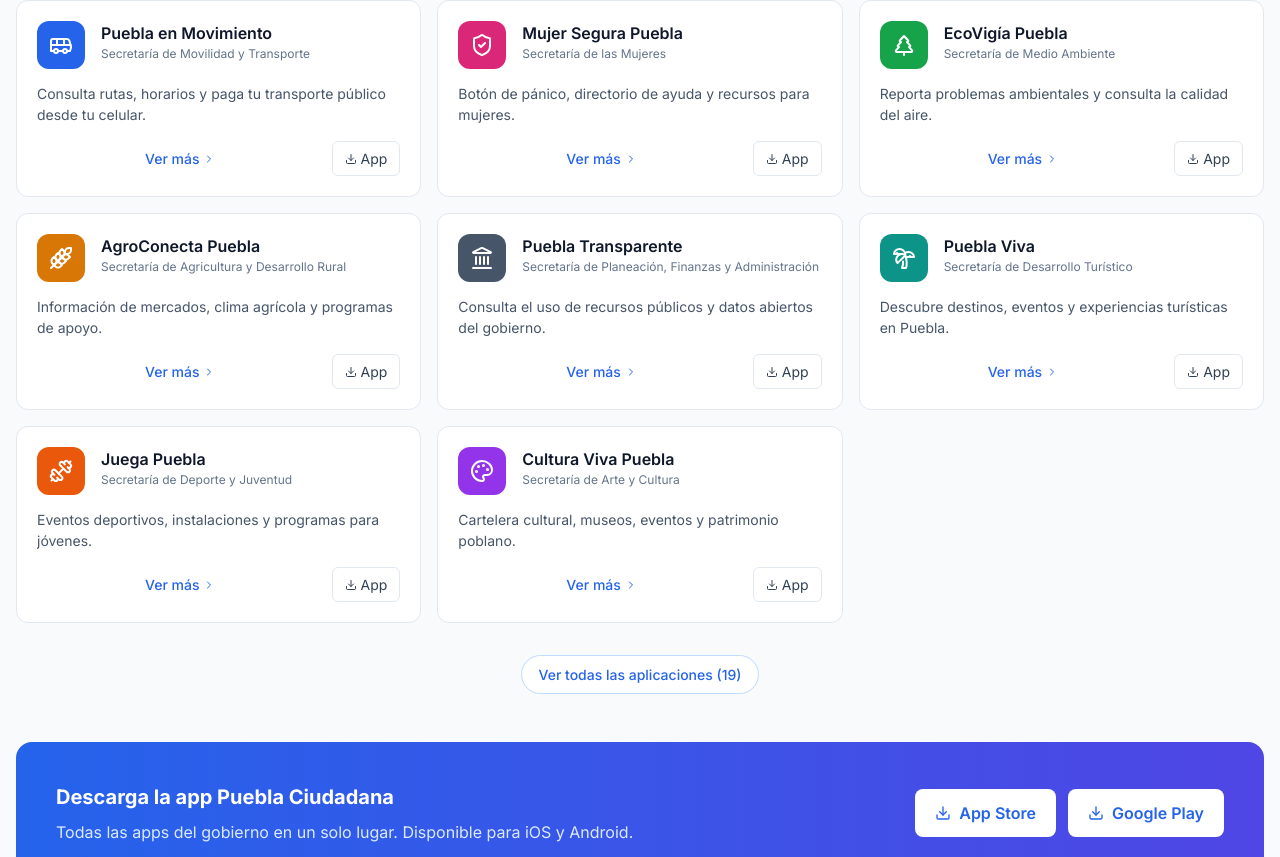
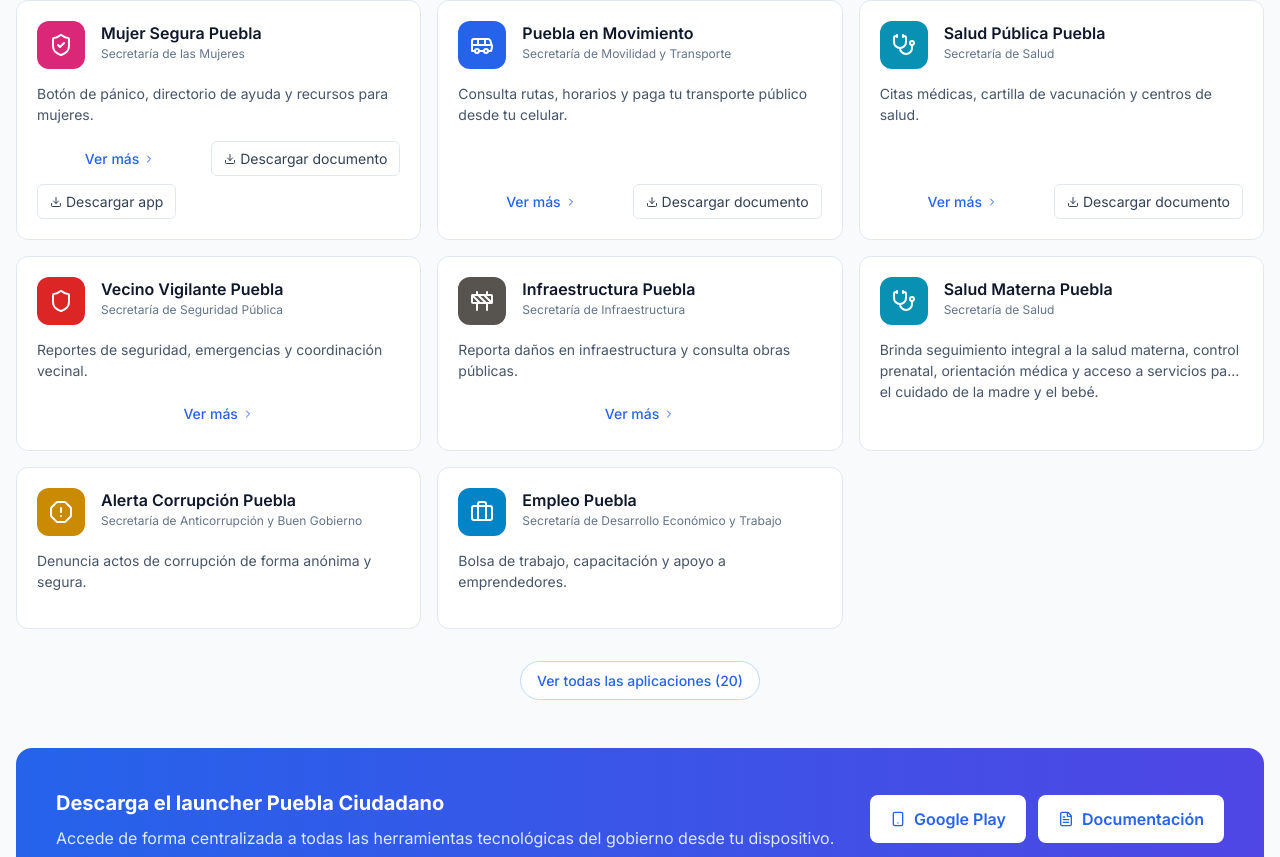
Before and after one commit to jocdjesus/Gob-Puebla, a Next.js app: page / in a window 1280 px wide. Shown: the part 5923-6780 px from the top of the page. Built offline with nearby package versions, Linux system fonts and the light colour scheme.

Commit message:
Fix: Se arreglo lo de sistema digital le falta back

```diff
--- a/components/portal/EcosistemaDigital.tsx
+++ b/components/portal/EcosistemaDigital.tsx
@@ -1,63 +1,356 @@
 //components/portal/EcosistemaDigital.tsx
-'use client'
+"use client";
 
-import { useState } from 'react'
+import { useState } from "react";
 import {
-  Bus, ShieldCheck, TreePine, Wheat, Landmark, Palmtree,
-  Dumbbell, Palette, Radio, Shield, Heart, GraduationCap,
-  AlertOctagon, Stethoscope, Briefcase, Construction,
-  Users, Scale, Smartphone, Download, ChevronRight
-} from 'lucide-react'
+  Bus,
+  ShieldCheck,
+  TreePine,
+  Wheat,
+  Landmark,
+  Palmtree,
+  Dumbbell,
+  Palette,
+  Radio,
+  Shield,
+  Heart,
+  GraduationCap,
+  AlertOctagon,
+  Stethoscope,
+  Briefcase,
+  Construction,
+  Users,
+  Scale,
+  Smartphone,
+  Download,
+  ChevronRight,
+  FileText,
+} from "lucide-react";
 
 const aplicaciones = [
-  { id: 1, nombre: 'Puebla en Movimiento', secretaria: 'Secretaría de Movilidad y Transporte', descripcion: 'Consulta rutas, horarios y paga tu transporte público desde tu celular.', icon: Bus, color: '#2563eb', categoria: 'Movilidad' },
-  { id: 2, nombre: 'Mujer Segura Puebla', secretaria: 'Secretaría de las Mujeres', descripcion: 'Botón de pánico, directorio de ayuda y recursos para mujeres.', icon: ShieldCheck, color: '#db2777', categoria: 'Seguridad' },
-  { id: 3, nombre: 'EcoVigía Puebla', secretaria: 'Secretaría de Medio Ambiente', descripcion: 'Reporta problemas ambientales y consulta la calidad del aire.', icon: TreePine, color: '#16a34a', categoria: 'Ambiente' },
-  { id: 4, nombre: 'AgroConecta Puebla', secretaria: 'Secretaría de Agricultura y Desarrollo Rural', descripcion: 'Información de mercados, clima agrícola y programas de apoyo.', icon: Wheat, color: '#d97706', categoria: 'Agricultura' },
-  { id: 5, nombre: 'Puebla Transparente', secretaria: 'Secretaría de Planeación, Finanzas y Administración', descripcion: 'Consulta el uso de recursos públicos y datos abiertos del gobierno.', icon: Landmark, color: '#475569', categoria: 'Transparencia' },
-  { id: 6, nombre: 'Puebla Viva', secretaria: 'Secretaría de Desarrollo Turístico', descripcion: 'Descubre destinos, eventos y experiencias turísticas en Puebla.', icon: Palmtree, color: '#0d9488', categoria: 'Turismo' },
-  { id: 7, nombre: 'Juega Puebla', secretaria: 'Secretaría de Deporte y Juventud', descripcion: 'Eventos deportivos, instalaciones y programas para jóvenes.', icon: Dumbbell, color: '#ea580c', categoria: 'Deporte' },
-  { id: 8, nombre: 'Cultura Viva Puebla', secretaria: 'Secretaría de Arte y Cultura', descripcion: 'Cartelera cultural, museos, eventos y patrimonio poblano.', icon: Palette, color: '#9333ea', categoria: 'Cultura' },
-  { id: 9, nombre: 'Puebla Conectada', secretaria: 'Secretaría de Gobernación', descripcion: 'Información de protección civil, alertas y comunicados oficiales.', icon: Radio, color: '#4f46e5', categoria: 'Gobierno' },
-  { id: 10, nombre: 'Vecino Vigilante Puebla', secretaria: 'Secretaría de Seguridad Pública', descripcion: 'Reportes de seguridad, emergencias y coordinación vecinal.', icon: Shield, color: '#dc2626', categoria: 'Seguridad' },
-  { id: 11, nombre: 'Bienestar Comunitario', secretaria: 'Secretaría del Bienestar', descripcion: 'Programas sociales, apoyos y servicios comunitarios.', icon: Heart, color: '#e11d48', categoria: 'Bienestar' },
-  { id: 12, nombre: 'Escuela Puebla', secretaria: 'Secretaría de Educación Pública', descripcion: 'Inscripciones, becas, calendario escolar y recursos educativos.', icon: GraduationCap, color: '#059669', categoria: 'Educación' },
-  { id: 13, nombre: 'Alerta Corrupción Puebla', secretaria: 'Secretaría de Anticorrupción y Buen Gobierno', descripcion: 'Denuncia actos de corrupción de forma anónima y segura.', icon: AlertOctagon, color: '#ca8a04', categoria: 'Anticorrupción' },
-  { id: 14, nombre: 'Salud Pública Puebla', secretaria: 'Secretaría de Salud', descripcion: 'Citas médicas, cartilla de vacunación y centros de salud.', icon: Stethoscope, color: '#0891b2', categoria: 'Salud' },
-  { id: 15, nombre: 'Empleo Puebla', secretaria: 'Secretaría de Desarrollo Económico y Trabajo', descripcion: 'Bolsa de trabajo, capacitación y apoyo a emprendedores.', icon: Briefcase, color: '#0284c7', categoria: 'Empleo' },
-  { id: 16, nombre: 'Infraestructura Puebla', secretaria: 'Secretaría de Infraestructura', descripcion: 'Reporta daños en infraestructura y consulta obras públicas.', icon: Construction, color: '#57534e', categoria: 'Infraestructura' },
-  { id: 17, nombre: 'Gabinete en Terreno', secretaria: 'Coordinación General de Gabinete', descripcion: 'Agenda de giras y actividades del gobierno en tu comunidad.', icon: Users, color: '#7c3aed', categoria: 'Gobierno' },
-  { id: 18, nombre: 'Justicia Cerca', secretaria: 'Consejería Jurídica', descripcion: 'Asesoría legal gratuita y orientación jurídica ciudadana.', icon: Scale, color: '#52525b', categoria: 'Legal' },
-  { id: 19, nombre: 'Puebla Digital', secretaria: 'Coordinación General de Comunicación y Agenda Digital', descripcion: 'Hub central de servicios digitales y transformación tecnológica.', icon: Smartphone, color: '#c026d3', categoria: 'Digital' },
-]
+  {
+    id: 1,
+    nombre: "Mujer Segura Puebla",
+    secretaria: "Secretaría de las Mujeres",
+    descripcion:
+      "Botón de pánico, directorio de ayuda y recursos para mujeres.",
+    icon: ShieldCheck,
+    color: "#db2777",
+    categoria: "Seguridad",
+    hasDownload: true,
+    hasVerMas: true,
+    hasApp: true,
+  },
+  {
+    id: 2,
+    nombre: "Puebla en Movimiento",
+    secretaria: "Secretaría de Movilidad y Transporte",
+    descripcion:
+      "Consulta rutas, horarios y paga tu transporte público desde tu celular.",
+    icon: Bus,
+    color: "#2563eb",
+    categoria: "Movilidad",
+    hasDownload: true,
+    hasVerMas: true,
+    hasApp: false,
+  },
+  {
+    id: 3,
+    nombre: "Salud Pública Puebla",
+    secretaria: "Secretaría de Salud",
+    descripcion: "Citas médicas, cartilla de vacunación y centros de salud.",
+    icon: Stethoscope,
+    color: "#0891b2",
+    categoria: "Salud",
+    hasDownload: true,
+    hasVerMas: true,
+    hasApp: false,
+  },
+  {
+    id: 4,
+    nombre: "Vecino Vigilante Puebla",
+    secretaria: "Secretaría de Seguridad Pública",
+    descripcion: "Reportes de seguridad, emergencias y coordinación vecinal.",
+    icon: Shield,
+    color: "#dc2626",
+    categoria: "Seguridad",
+    hasDownload: false,
+    hasVerMas: true,
+    hasApp: false,
+    showEmailAlert: true,
+  },
+  {
+    id: 5,
+    nombre: "Infraestructura Puebla",
+    secretaria: "Secretaría de Infraestructura",
+    descripcion: "Reporta daños en infraestructura y consulta obras públicas.",
+    icon: Construction,
+    color: "#57534e",
+    categoria: "Infraestructura",
+    hasDownload: false,
+    hasVerMas: true,
+    hasApp: false,
+    showEmailAlert: true,
+  },
+  {
+    id: 6,
+    nombre: "Salud Materna Puebla",
+    secretaria: "Secretaría de Salud",
+    descripcion:
+      "Brinda seguimiento integral a la salud materna, control prenatal, orientación médica y acceso a servicios para el cuidado de la madre y el bebé.",
+    icon: Stethoscope,
+    color: "#0891b2",
+    categoria: "Salud",
+    hasDownload: false,
+    hasVerMas: false,
+    hasApp: false,
+  },
+  {
+    id: 7,
+    nombre: "Alerta Corrupción Puebla",
+    secretaria: "Secretaría de Anticorrupción y Buen Gobierno",
+    descripcion: "Denuncia actos de corrupción de forma anónima y segura.",
+    icon: AlertOctagon,
+    color: "#ca8a04",
+    categoria: "Anticorrupción",
+    hasDownload: false,
+    hasVerMas: false,
+    hasApp: false,
+  },
+  {
+    id: 8,
+    nombre: "Empleo Puebla",
+    secretaria: "Secretaría de Desarrollo Económico y Trabajo",
+    descripcion: "Bolsa de trabajo, capacitación y apoyo a emprendedores.",
+    icon: Briefcase,
+    color: "#0284c7",
+    categoria: "Empleo",
+    hasDownload: false,
+    hasVerMas: false,
+    hasApp: false,
+  },
+  {
+    id: 9,
+    nombre: "AgroConecta Puebla",
+    secretaria: "Secretaría de Agricultura y Desarrollo Rural",
+    descripcion:
+      "Información de mercados, clima agrícola y programas de apoyo.",
+    icon: Wheat,
+    color: "#d97706",
+    categoria: "Agricultura",
+    hasDownload: false,
+    hasVerMas: false,
+    hasApp: false,
+  },
+  {
+    id: 10,
+    nombre: "Puebla Conectada",
+    secretaria: "Secretaría de Gobernación",
+    descripcion:
+      "Información de protección civil, alertas y comunicados oficiales.",
+    icon: Radio,
+    color: "#4f46e5",
+    categoria: "Gobierno",
+    hasDownload: false,
+    hasVerMas: false,
+    hasApp: false,
+  },
+  {
+    id: 11,
+    nombre: "Bienestar Comunitario",
+    secretaria: "Secretaría del Bienestar",
+    descripcion: "Programas sociales, apoyos y servicios comunitarios.",
+    icon: Heart,
+    color: "#e11d48",
+    categoria: "Bienestar",
+    hasDownload: false,
+    hasVerMas: false,
+    hasApp: false,
+  },
+  {
+    id: 12,
+    nombre: "Escuela Puebla",
+    secretaria: "Secretaría de Educación Pública",
+    descripcion:
+      "Inscripciones, becas, calendario escolar y recursos educativos.",
+    icon: GraduationCap,
+    color: "#059669",
+    categoria: "Educación",
+    hasDownload: false,
+    hasVerMas: false,
+    hasApp: false,
+  },
+  {
+    id: 14,
+    nombre: "EcoVigía Puebla",
+    secretaria: "Secretaría de Medio Ambiente",
+    descripcion:
+      "Reporta problemas ambientales y consulta la calidad del aire.",
+    icon: TreePine,
+    color: "#16a34a",
+    categoria: "Ambiente",
+    hasDownload: false,
+    hasVerMas: false,
+    hasApp: false,
+  },
+  {
+    id: 15,
+    nombre: "Cultura Viva Puebla",
+    secretaria: "Secretaría de Arte y Cultura",
+    descripcion: "Cartelera cultural, museos, eventos y patrimonio poblano.",
+    icon: Palette,
+    color: "#9333ea",
+    categoria: "Cultura",
+    hasDownload: false,
+    hasVerMas: false,
+    hasApp: false,
+  },
+  {
+    id: 16,
+    nombre: "Puebla Transparente",
+    secretaria: "Secretaría de Planeación, Finanzas y Administración",
+    descripcion:
+      "Consulta el uso de recursos públicos y datos abiertos del gobierno.",
+    icon: Landmark,
+    color: "#475569",
+    categoria: "Transparencia",
+    hasDownload: false,
+    hasVerMas: false,
+    hasApp: false,
+  },
+  {
+    id: 17,
+    nombre: "Gabinete en Terreno",
+    secretaria: "Coordinación General de Gabinete",
+    descripcion: "Agenda de giras y actividades del gobierno en tu comunidad.",
+    icon: Users,
+    color: "#7c3aed",
+    categoria: "Gobierno",
+    hasDownload: false,
+    hasVerMas: false,
+    hasApp: false,
+  },
+  {
+    id: 18,
+    nombre: "Justicia Cerca",
+    secretaria: "Consejería Jurídica",
+    descripcion: "Asesoría legal gratuita y orientación jurídica ciudadana.",
+    icon: Scale,
+    color: "#52525b",
+    categoria: "Legal",
+    hasDownload: false,
+    hasVerMas: false,
+    hasApp: false,
+  },
+  {
+    id: 19,
+    nombre: "Puebla Digital",
+    secretaria: "Coordinación General de Comunicación y Agenda Digital",
+    descripcion:
+      "Hub central de servicios digitales y transformación tecnológica.",
+    icon: Smartphone,
+    color: "#c026d3",
+    categoria: "Digital",
+    hasDownload: false,
+    hasVerMas: false,
+    hasApp: false,
+  },
+  {
+    id: 20,
+    nombre: "Puebla Viva",
+    secretaria: "Secretaría de Desarrollo Turístico",
+    descripcion:
+      "Descubre destinos, eventos y experiencias turísticas en Puebla.",
+    icon: Palmtree,
+    color: "#0d9488",
+    categoria: "Turismo",
+    hasDownload: false,
+    hasVerMas: false,
+    hasApp: false,
+  },
+  {
+    id: 21,
+    nombre: "Juega Puebla",
+    secretaria: "Secretaría de Deporte y Juventud",
+    descripcion: "Eventos deportivos, instalaciones y programas para jóvenes.",
+    icon: Dumbbell,
+    color: "#ea580c",
+    categoria: "Deporte",
+    hasDownload: false,
+    hasVerMas: false,
+    hasApp: false,
+  },
+];
 
-const categorias = ['Todas', 'Seguridad', 'Salud', 'Educación', 'Empleo', 'Gobierno', 'Movilidad', 'Cultura']
+const categorias = [
+  "Todas",
+  "Seguridad",
+  "Salud",
+  "Educación",
+  "Empleo",
+  "Gobierno",
+  "Movilidad",
+  "Cultura",
+];
 
 export function EcosistemaDigital() {
-  const [categoriaActiva, setCategoriaActiva] = useState('Todas')
-  const [showAll, setShowAll] = useState(false)
+  const [categoriaActiva, setCategoriaActiva] = useState("Todas");
+  const [showAll, setShowAll] = useState(false);
+  const [alertMessage, setAlertMessage] = useState<string | null>(null);
 
-  const appsFiltradas = categoriaActiva === 'Todas'
-    ? aplicaciones
-    : aplicaciones.filter(app => app.categoria === categoriaActiva)
+  const appsFiltradas =
+    categoriaActiva === "Todas"
+      ? aplicaciones
+      : aplicaciones.filter((app) => app.categoria === categoriaActiva);
 
-  const appsToShow = showAll ? appsFiltradas : appsFiltradas.slice(0, 8)
+  const appsToShow = showAll ? appsFiltradas : appsFiltradas.slice(0, 8);
+
+  const handleDownloadClick = (appNombre: string) => {
+    setAlertMessage(
+      `Primero debes iniciar sesión o registrarte para descargar el documento de ${appNombre}`,
+    );
+    setTimeout(() => setAlertMessage(null), 3000);
+  };
+
+  const handleVerMasClick = (appNombre: string, showEmailAlert?: boolean) => {
+    if (showEmailAlert) {
+      setAlertMessage(
+        `Solicita el documento a ramirez.martinez.josedejesus@gmail.com para ${appNombre}`,
+      );
+      setTimeout(() => setAlertMessage(null), 3000);
+    } else {
+      // Aquí puedes redirigir a la página de detalles
+      console.log(`Ver más de ${appNombre}`);
+    }
+  };
 
   return (
     <section className="index-eco-section" aria-labelledby="ecosistema-title">
       <div className="index-eco-container">
         <div className="index-eco-header">
           <span className="index-eco-badge">Ecosistema Digital</span>
-          <h2 id="ecosistema-title" className="index-eco-title">Puebla Ciudadana</h2>
-          <p className="index-eco-subtitle">Descarga las aplicaciones oficiales del Gobierno del Estado de Puebla y lleva los servicios públicos en tu bolsillo.</p>
+          <h2 id="ecosistema-title" className="index-eco-title">
+            Puebla Ciudadana
+          </h2>
+          <p className="index-eco-subtitle">
+            Descarga las aplicaciones oficiales del Gobierno del Estado de
+            Puebla y lleva los servicios públicos en tu bolsillo.
+          </p>
         </div>
+
+        {alertMessage && (
+          <div className="index-alert-message">{alertMessage}</div>
+        )}
 
         <div className="index-eco-filters">
           {categorias.map((cat) => (
             <button
               key={cat}
-              onClick={() => { setCategoriaActiva(cat); setShowAll(false); }}
-              className={`index-filter-btn ${categoriaActiva === cat ? 'index-filter-btn-active' : ''}`}
+              onClick={() => {
+                setCategoriaActiva(cat);
+                setShowAll(false);
+              }}
+              className={`index-filter-btn ${categoriaActiva === cat ? "index-filter-btn-active" : ""}`}
             >
               {cat}
             </button>
@@ -66,11 +359,14 @@ export function EcosistemaDigital() {
 
         <div className="index-apps-grid">
           {appsToShow.map((app) => {
-            const Icon = app.icon
+            const Icon = app.icon;
             return (
               <article key={app.id} className="index-app-card">
                 <div className="index-app-header">
-                  <div className="index-app-icon-box" style={{ backgroundColor: app.color }}>
+                  <div
+                    className="index-app-icon-box"
+                    style={{ backgroundColor: app.color }}
+                  >
                     <Icon className="w-6 h-6" />
                   </div>
                   <div className="index-app-info">
@@ -80,21 +376,46 @@ export function EcosistemaDigital() {
                 </div>
                 <p className="index-app-desc">{app.descripcion}</p>
                 <div className="index-app-actions">
-                  <a href={`/puebla-ciudadana/${app.id}`} className="index-app-link">
-                    Ver más <ChevronRight className="w-3 h-3" />
-                  </a>
-                  <button className="index-app-btn-download">
-                    <Download className="w-3 h-3" /> App
-                  </button>
+                  {(app.hasVerMas || app.hasDownload) && (
+                    <>
+                      {app.hasVerMas && (
+                        <button
+                          onClick={() =>
+                            handleVerMasClick(app.nombre, app.showEmailAlert)
+                          }
+                          className="index-app-link"
+                        >
+                          Ver más <ChevronRight className="w-3 h-3" />
+                        </button>
+                      )}
+                      {app.hasDownload && (
+                        <button
+                          onClick={() => handleDownloadClick(app.nombre)}
+                          className="index-app-btn-download"
+                        >
+                          <Download className="w-3 h-3" /> Descargar documento
+                        </button>
+                      )}
+                      {app.hasApp && (
+                        <button className="index-app-btn-download">
+                          <Download className="w-3 h-3" /> Descargar app
+                        </button>
+                      )}
+                    </>
+                  )}
                 </div>
               </article>
-            )
+            );
           })}
         </div>
 
         {appsFiltradas.length > 8 && !showAll && (
-          <div style={{ textAlign: 'center', marginTop: '2rem' }}>
-            <button className="index-filter-btn" onClick={() => setShowAll(true)} style={{ color: '#2563eb', borderColor: '#bfdbfe' }}>
+          <div style={{ textAlign: "center", marginTop: "2rem" }}>
+            <button
+              className="index-filter-btn"
+              onClick={() => setShowAll(true)}
+              style={{ color: "#2563eb", borderColor: "#bfdbfe" }}
+            >
               Ver todas las aplicaciones ({appsFiltradas.length})
             </button>
           </div>
@@ -103,16 +424,25 @@ export function EcosistemaDigital() {
         <div className="index-eco-footer-banner">
           <div className="index-banner-flex">
             <div className="index-banner-content">
-              <h3 className="index-banner-title">Descarga la app Puebla Ciudadana</h3>
-              <p className="index-banner-text">Todas las apps del gobierno en un solo lugar. Disponible para iOS y Android.</p>
+              <h3 className="index-banner-title">
+                Descarga el launcher Puebla Ciudadano
+              </h3>
+              <p className="index-banner-text">
+                Accede de forma centralizada a todas las herramientas
+                tecnológicas del gobierno desde tu dispositivo.
+              </p>
             </div>
             <div className="index-banner-btns">
-              <button className="index-btn-white"><Download className="w-4 h-4" /> App Store</button>
-              <button className="index-btn-white"><Download className="w-4 h-4" /> Google Play</button>
+              <button className="index-btn-white">
+                <Smartphone className="w-4 h-4" /> Google Play
+              </button>
+              <button className="index-btn-white">
+                <FileText className="w-4 h-4" /> Documentación
+              </button>
             </div>
           </div>
         </div>
       </div>
     </section>
-  )
+  );
 }
--- a/styles/index.css
+++ b/styles/index.css
@@ -1415,6 +1415,7 @@
 .index-eco-section {
   padding: 3rem 0;
   background-color: #f8fafc;
+  position: relative;
 }
 
 @media (min-width: 768px) {
@@ -1463,6 +1464,32 @@
   font-size: 1.125rem;
   max-width: 42rem;
   margin: 0 auto;
+}
+
+.index-alert-message {
+  position: fixed;
+  top: 20px;
+  left: 50%;
+  transform: translateX(-50%);
+  background-color: #ef4444;
+  color: white;
+  padding: 1rem 2rem;
+  border-radius: 0.5rem;
+  font-weight: 500;
+  z-index: 1000;
+  box-shadow: 0 10px 15px -3px rgba(0, 0, 0, 0.1);
+  animation: slideDown 0.3s ease-out;
+}
+
+@keyframes slideDown {
+  from {
+    opacity: 0;
+    transform: translateX(-50%) translateY(-20px);
+  }
+  to {
+    opacity: 1;
+    transform: translateX(-50%) translateY(0);
+  }
 }
 
 .index-eco-filters {
@@ -1507,14 +1534,12 @@
   }
 }
 
-/* Cambio principal: de 4 columnas a 3 columnas en pantallas grandes */
 @media (min-width: 1024px) {
   .index-apps-grid {
     grid-template-columns: repeat(3, 1fr);
   }
 }
 
-/* Opcional: para pantallas muy grandes (1400px o más) podrías mantener 3 columnas o ajustar */
 @media (min-width: 1280px) {
   .index-apps-grid {
     grid-template-columns: repeat(3, 1fr);
@@ -1597,6 +1622,7 @@
   align-items: center;
   gap: 0.5rem;
   margin-top: 1rem;
+  flex-wrap: wrap;
 }
 
 .index-app-link {
@@ -1608,10 +1634,17 @@
   font-size: 0.875rem;
   font-weight: 500;
   color: #2563eb;
+  background: none;
+  border: none;
+  cursor: pointer;
   text-decoration: none;
+  padding: 0.375rem 0.75rem;
+  border-radius: 0.375rem;
+  transition: background-color 0.2s;
 }
 
 .index-app-link:hover {
+  background-color: #eff6ff;
   color: #1e40af;
 }
 
@@ -1626,10 +1659,12 @@
   background: white;
   color: #334155;
   cursor: pointer;
+  transition: all 0.2s;
 }
 
 .index-app-btn-download:hover {
   background-color: #f8fafc;
+  border-color: #2563eb;
 }
 
 .index-eco-footer-banner {
@@ -1685,6 +1720,7 @@
 .index-banner-btns {
   display: flex;
   gap: 0.75rem;
+  flex-wrap: wrap;
 }
 
 .index-btn-white {
@@ -1704,7 +1740,6 @@
 .index-btn-white:hover {
   background-color: #eff6ff;
 }
-
 /* Footer */
 .index-footer-wrapper {
   background-color: var(--index-secondary);
```
